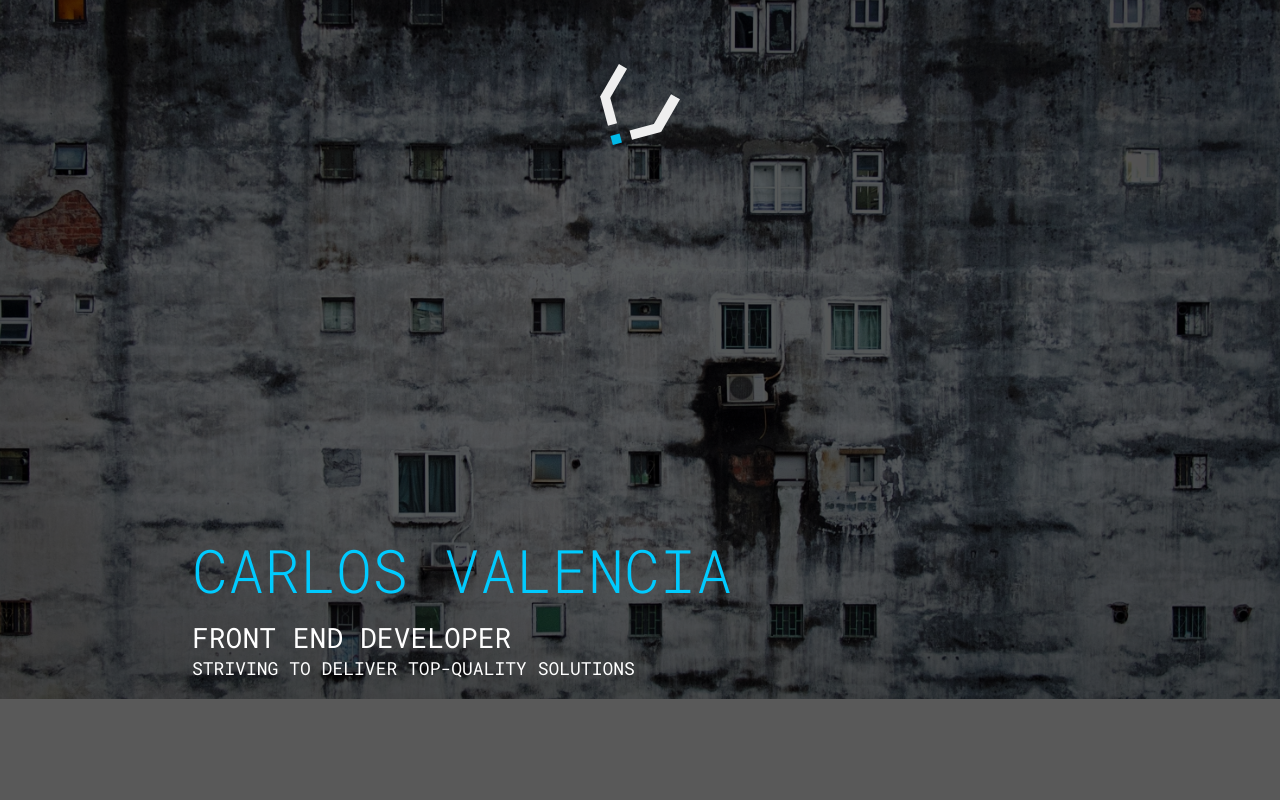
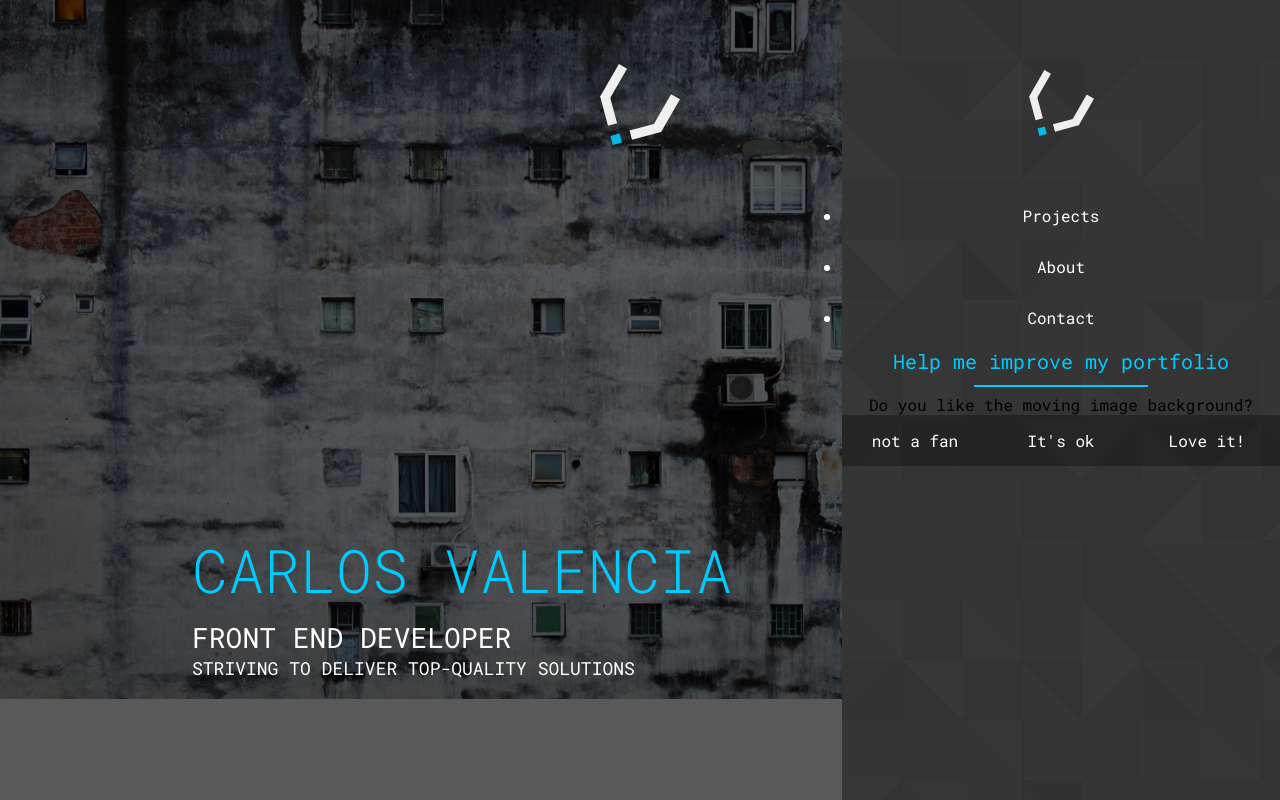
Before and after one commit to valecarlos/PortfolioV2, a React (Create React App) app: page / in a window 1280 px wide. Shown: the top 800 px of the page. Built offline with nearby package versions, Linux system fonts and the light colour scheme; no server answers; a web font is replaced by a local one.

Commit message:
Added sidebar

```diff
--- a/src/App.js
+++ b/src/App.js
@@ -4,6 +4,7 @@ import Hero from './components/Hero/Hero'
 import Projects from './components/Projects/Projects'
 import About from './components/About/About'
 import Footer from './components/Footer/Footer'
+import Sidebar from './components/Sidebar/Sidebar'
 
 class App extends Component {
   render () {
@@ -13,6 +14,7 @@ class App extends Component {
         <Projects />
         <About />
         <Footer />
+        <Sidebar />
       </div>
     )
   }
--- /dev/null
+++ b/src/components/Sidebar/Sidebar.css
@@ -0,0 +1,63 @@
+aside{
+    display: none;
+    position: fixed;
+    width: 438px;
+    background: url('./../../assets/img/title-pattern.png');
+    top: 0px;
+    bottom: 0px;
+    right: 0px;
+    text-align: center;
+}
+
+aside.show{
+    display: block
+}
+
+aside .close{
+    position: absolute;
+    top: 20px;
+    left: 20px;
+}
+
+aside .aside-logo{
+    margin-top: 70px;
+}
+
+aside .aside-logo img{
+    width: 65px;
+}
+
+aside .aside-links{
+    margin-top: 50px;
+    color: white;
+}
+
+aside .aside-links li:hover{
+    background-color: rgba(0,0,0,0.6);
+}
+
+aside .aside-links a{
+    padding: 15px 10px;
+    display: block;
+}
+
+aside .social-container{
+    position: absolute;
+    bottom: 30px;
+}
+
+aside .poll-options{
+    color: white;
+}
+
+aside .poll-options li{
+    width: 33.33334%;
+    display: inline-block;
+    padding: 15px 0px;
+    background-color: rgba(0,0,0,0.3);
+    cursor: pointer;
+}
+
+aside .poll-options li:hover{
+    background-color: rgba(0,0,0,0.6);
+}
--- /dev/null
+++ b/src/components/Sidebar/Sidebar.js
@@ -0,0 +1,45 @@
+import React, {Component} from 'react'
+import './Sidebar.css';
+import Subtitle from './../Titles/Subtitle'
+import logo from '../../assets/img/CVLogo.svg'
+
+export default class Sidebar extends Component {
+  render () {
+    var titleText = 'Help me improve my portfolio'
+    return (
+      <aside className="show">
+          <div className="aside-logo">
+            <img src={logo} alt="Carlos Valencia Logo"/>
+          </div>
+          <ul className="aside-links">
+            <li>
+              <a href="#projects">Projects</a>
+            </li>
+            <li>
+              <a href="#about">About</a>
+            </li>
+            <li>
+              <a href="#contact">Contact</a>
+            </li>
+          </ul>
+          <div className="poll-container">
+            <Subtitle titleText={titleText} />
+            <p>
+              Do you like the moving image background?
+            </p>
+            <ul className="poll-options">
+              <li>
+                not a fan
+              </li>
+              <li>
+                It's ok
+              </li>
+              <li>
+                Love it!
+              </li>
+            </ul>
+          </div>
+      </aside>
+    )
+  }
+}
--- /dev/null
+++ b/src/components/Titles/Subtitle.css
@@ -0,0 +1,19 @@
+.subtitle{
+    color: #00CBFF;
+    font-size: 20px;
+    text-align: center;
+    position: relative;
+    padding: 5px;
+    display: inline-block;
+    margin-bottom: 15px;
+}
+
+.subtitle::after{
+    content: "";
+    position: absolute;
+    height: 2px;
+    width: 50%;
+    bottom: -8px;
+    left: 25%;
+    background-color: #00CBFF;
+}
--- /dev/null
+++ b/src/components/Titles/Subtitle.js
@@ -0,0 +1,11 @@
+import React, { Component } from 'react';
+import './Subtitle.css';
+
+export default function Subtitle (props) {
+  var styles = props.styles || {}
+  return (
+    <div className="subtitle" style={{styles}}>
+        {props.titleText}
+    </div>
+  )
+}
```
